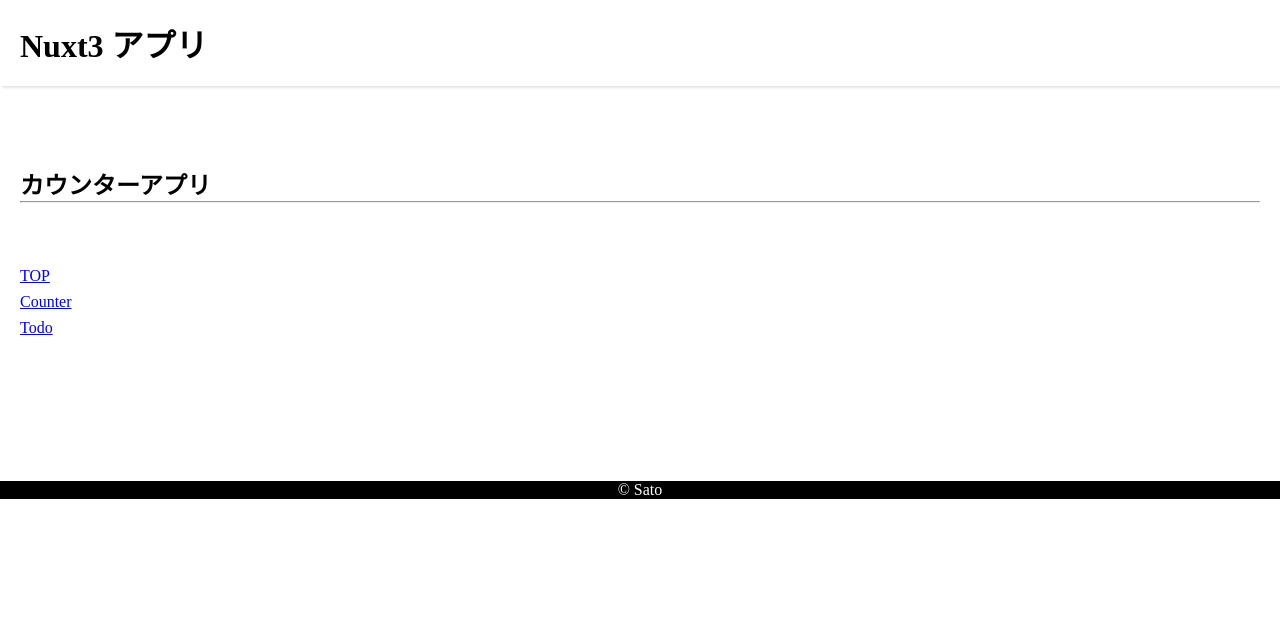
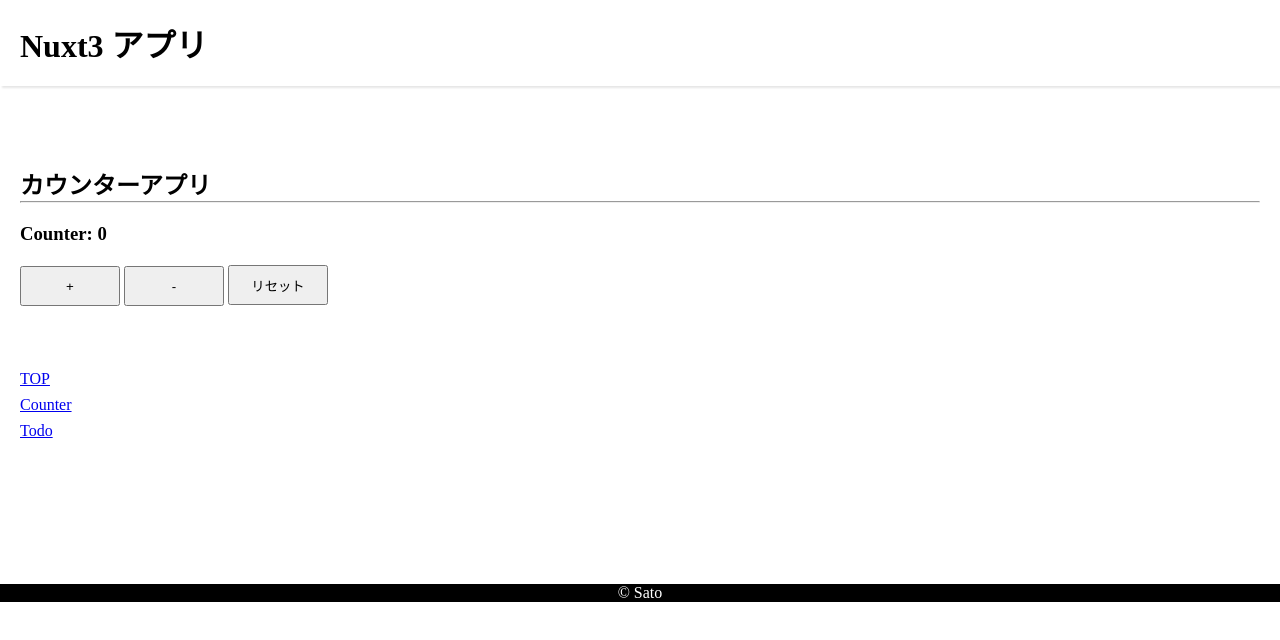
Before and after one commit to m-sato96/counter-app, a Nuxt app: page /counter in a window 1280 px wide. Shown: the top 640 px of the page. Built offline with nearby package versions, Linux system fonts and the light colour scheme.

Commit message:
カウンターアプリ実装

```diff
--- /dev/null
+++ b/composables/index.ts
@@ -0,0 +1,20 @@
+export const useCounter = () => {
+  const counter: Ref<number> = useState<number>("counter", () => 0);
+
+  const updateCounter = (counter: Ref<number>) => (calculation: string) => {
+    if (calculation === "+") {
+      counter.value++;
+    } else if (calculation === "-") {
+      if (counter.value > 0) {
+        counter.value--;
+      }
+    } else {
+      counter.value = 0;
+    }
+  };
+
+  return {
+    counter: readonly(counter),
+    updateCounter: updateCounter(counter),
+  };
+};
--- a/pages/counter.vue
+++ b/pages/counter.vue
@@ -1,7 +1,26 @@
-<script setup lang="ts"></script>
+<script setup lang="ts">
+const { counter, updateCounter } = useCounter();
+</script>
 <template>
   <div>
     <h2>カウンターアプリ</h2>
     <hr />
+    <div>
+      <h3>Counter: {{ counter }}</h3>
+      <button @click="updateCounter('+')">+</button>
+      <button @click="updateCounter('-')">-</button>
+      <button @click="updateCounter('')">リセット</button>
+    </div>
   </div>
 </template>
+<style>
+h3 {
+  margin: 20px auto;
+}
+button {
+  display: inline-block;
+  width: 100px;
+  height: 40px;
+  margin-right: 4px;
+}
+</style>
```
